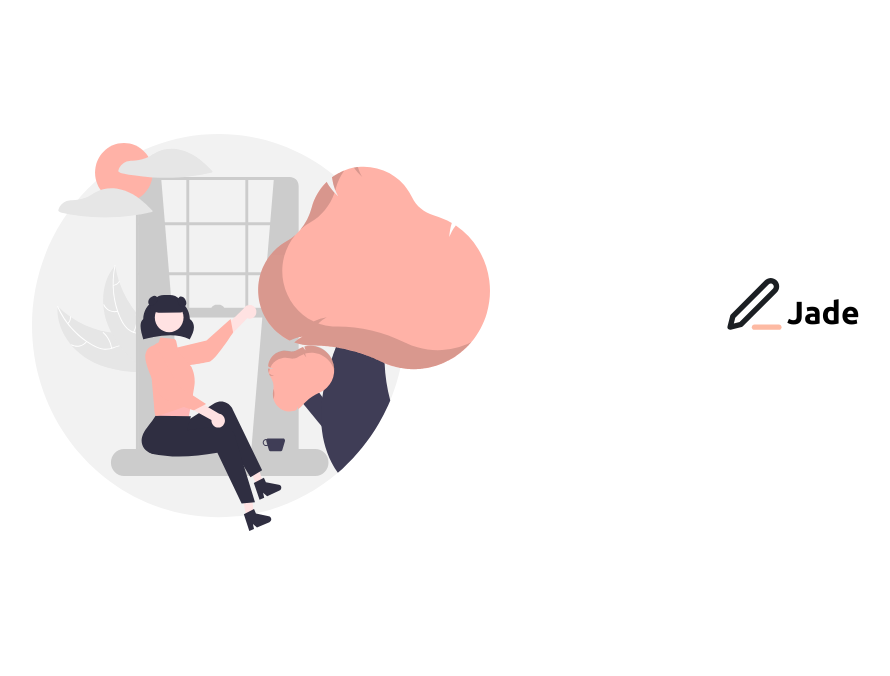
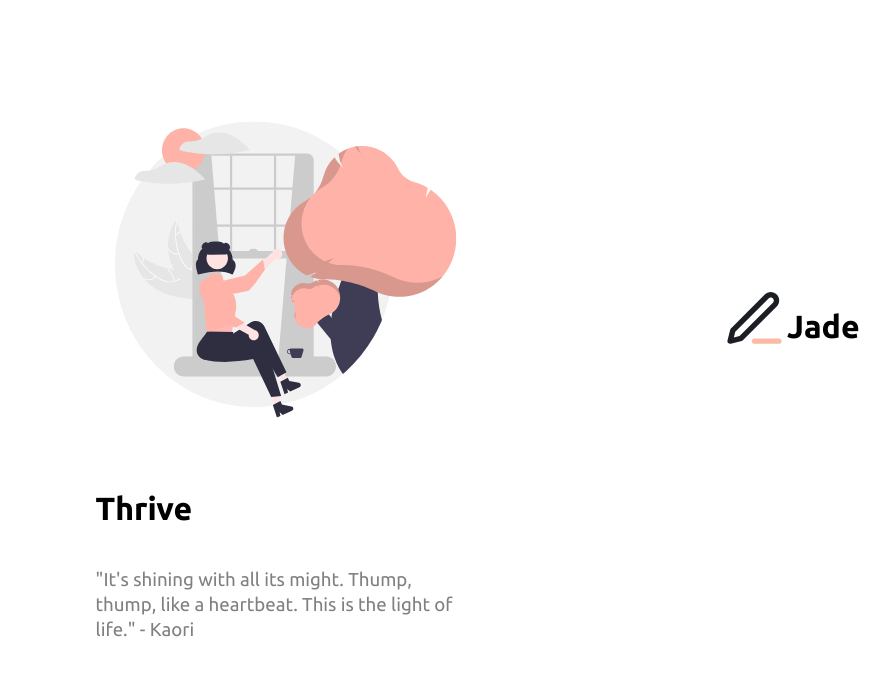
Before and after one commit to gracewzhang/Jade, a React (Create React App) app in the folder client/: page /login in a window 1280 px wide. Shown: the top 676 px of the page, without its empty margins (102-992 px from the left). Built offline with nearby package versions, Linux system fonts and the light colour scheme; no server answers.

Commit message:
Add text

```diff
--- a/client/src/components/Logo/Logo.tsx
+++ b/client/src/components/Logo/Logo.tsx
@@ -4,15 +4,15 @@ import styled from 'styled-components';
 
 const LogoContainer = styled.span`
   display: flex;
-  padding: 5%;
 `;
 
 const Title = styled.h1`
 `;
 
-const Logo = (): JSX.Element => {
+const Logo = (props: any): JSX.Element => {
+  const { className } = props;
   return (
-    <LogoContainer>
+    <LogoContainer className={className}>
       <LogoIllustration/>
       <Title>Jade</Title>
     </LogoContainer>
--- a/client/src/pages/Login.tsx
+++ b/client/src/pages/Login.tsx
@@ -7,18 +7,46 @@ import { useAuthContext } from '../contexts/AuthContext';
 import { DecodedUser, User } from '../models/user';
 import { LoginIllustration } from '../illustrations/Login.illustration';
 import Logo from '../components/Logo/Logo';
+import colors from '../styles/colors';
 
 const LoginPageContainer = styled.span`
   display: grid;
   grid-template-columns: 50% 50%;
-  padding: 10%;
 `;
 
-const LoginContainer = styled.div`
+const LeftContainer = styled.div`
+  display: flex;
+  flex-direction: column;
+  justify-content: center;
+  padding: 10%;
+  padding-left: 30%;
+`;
+
+const RightContainer = styled.div`
   display: flex;
   flex-direction: column;
   align-items: center;
   justify-content: center;
+  padding: 10%;
+  padding-right: 30%;
+`;
+
+const StyledLoginIllustration = styled(LoginIllustration)`
+  max-width: 90%;
+  align-self: center;
+`;
+
+const LoginTitle = styled.h1`
+`;
+
+const LoginSubtitle = styled.h3`
+  color: ${colors['light-gray']};
+  font-weight: 400;
+  line-height: 25px;
+`;
+
+const StyledLogo = styled(Logo)`
+  padding-bottom: 10%;
 `;
 
 const Login = (): React.ReactElement => {
@@ -54,14 +82,18 @@ const Login = (): React.ReactElement => {
 
   return (
     <LoginPageContainer>
-      <LoginIllustration/>
-      <LoginContainer>
-        <Logo/>
+      <LeftContainer>
+        <StyledLoginIllustration />
+        <LoginTitle>Thrive</LoginTitle>
+        <LoginSubtitle>&quot;It&apos;s shining with all its might. Thump, thump, like a heartbeat. This is the light of life.&quot; - Kaori</LoginSubtitle>
+      </LeftContainer>
+      <RightContainer>
+        <StyledLogo />
         <GoogleLogin
           onSuccess={handleSuccess}
           onError={handleError}
         />
-      </LoginContainer>
+      </RightContainer>
     </LoginPageContainer>
   );
 };
--- /dev/null
+++ b/client/src/styles/colors.ts
@@ -0,0 +1,5 @@
+const colors = {
+  'light-gray': '#808080'
+};
+
+export default colors;
```
